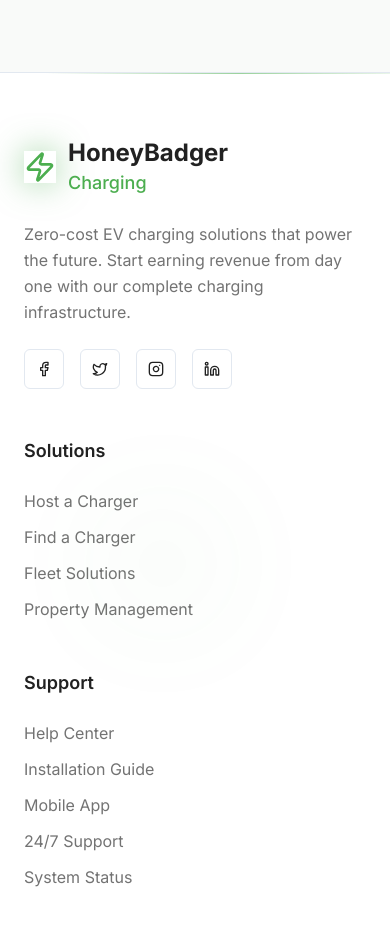
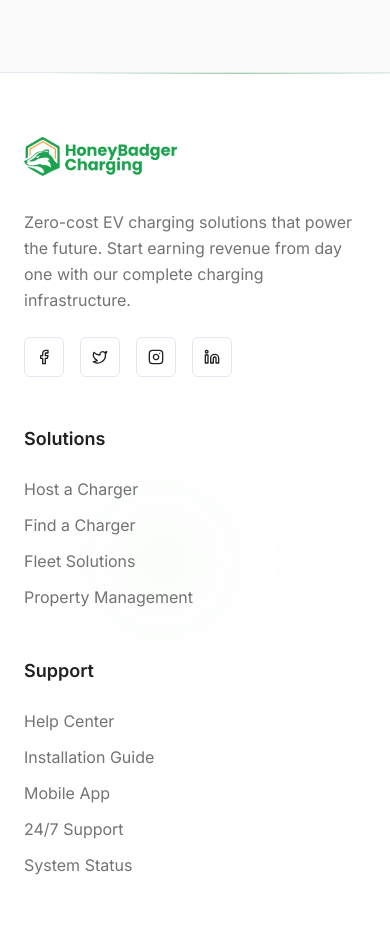
Before and after one commit to HoneyBadgerCharging/honeybadger-charge-landing, a React (Vite) app: page / in a window 390 px wide. Shown: the part 7220-8149 px from the top of the page. Built offline with nearby package versions, Linux system fonts and the light colour scheme.

Commit message:
refactor: update footer logo and improve navbar responsiveness
- Replace footer text logo with WebP image
- Fix navbar spacing issues on smaller viewports
- Improve responsive padding and spacing in navigation

```diff
--- a/src/components/Footer.tsx
+++ b/src/components/Footer.tsx
@@ -19,12 +19,12 @@
 
           {/* Company Info */}
           <div className="space-y-6">
-            <div className="flex items-center">
-              <Zap className="w-8 h-8 text-primary mr-3 animate-glow" />
-              <span className="text-2xl font-bold text-foreground">
-                HoneyBadger
-                <span className="block text-primary text-lg font-medium">Charging</span>
-              </span>
+            <div className="flex items-center cursor-pointer">
+              <img
+                src="/logo.webp"
+                alt="HoneyBadger Charging"
+                className="h-12 w-auto object-contain"
+              />
             </div>
             <p className="text-muted-foreground leading-relaxed">
               Zero-cost EV charging solutions that power the future. Start earning revenue from day one with our complete charging infrastructure.
--- a/src/components/Navbar.tsx
+++ b/src/components/Navbar.tsx
@@ -23,16 +23,16 @@
         isVisible ? "translate-y-0 opacity-100" : "-translate-y-full opacity-0"
       }`}
     >
-      <div className="container mx-auto px-6 py-4 flex items-center justify-between">
+      <div className="container mx-auto px-4 sm:px-6 py-4 flex items-center justify-between space-x-4">
         <div className="flex items-center cursor-pointer" onClick={() => navigate('/')}>
           <img
             src="/logo.webp"
             alt="HoneyBadger Charging"
-            className="h-12 w-auto object-contain"
+            className="h-10 sm:h-12 w-auto object-contain"
           />
         </div>
 
-        <div className="hidden md:flex items-center space-x-8">
+        <div className="hidden md:flex items-center space-x-4 lg:space-x-8">
           <button
             className="text-foreground hover:text-primary transition-colors"
             onClick={() => navigate('/host-charger')}
```
